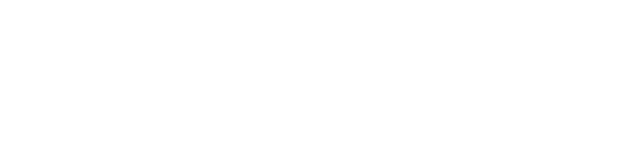
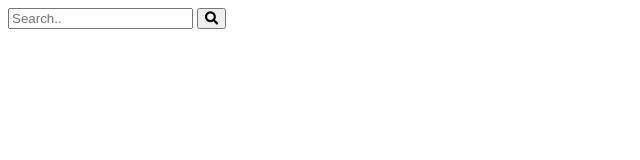
Before and after one commit to ashu-123/search-widget, a plain HTML site: page index.html in a window 1280 px wide. Shown: the whole page, without its empty margins (0-640 px from the left). Drawn offline with Linux system fonts and the light colour scheme.

Commit message:
Added html content for the home page

```diff
--- a/index.html
+++ b/index.html
@@ -3,11 +3,17 @@
 <head>
     <meta charset="UTF-8">
     <meta name="viewport" content="width=device-width, initial-scale=1.0">
+    <link rel="stylesheet" href="https://cdnjs.cloudflare.com/ajax/libs/font-awesome/5.14.0/css/all.min.css" integrity="sha512-1PKOgIY59xJ8Co8+NE6FZ+LOAZKjy+KY8iq0G4B3CyeY6wYHN3yt9PW0XpSriVlkMXe40PTKnXrLnZ9+fkDaog==" crossorigin="anonymous" />
     <link rel="stylesheet" href="styles.css">
     <title>Search Widget</title>
 </head>
 <body>
-
+    <div class="search">
+        <input type="text" class="input" placeholder="Search..">
+        <button class="btn">
+            <i class="fas fa-search"></i>
+        </button>
+    </div>
 </body>
 <script src="script.js"></script>
 </html>
```
